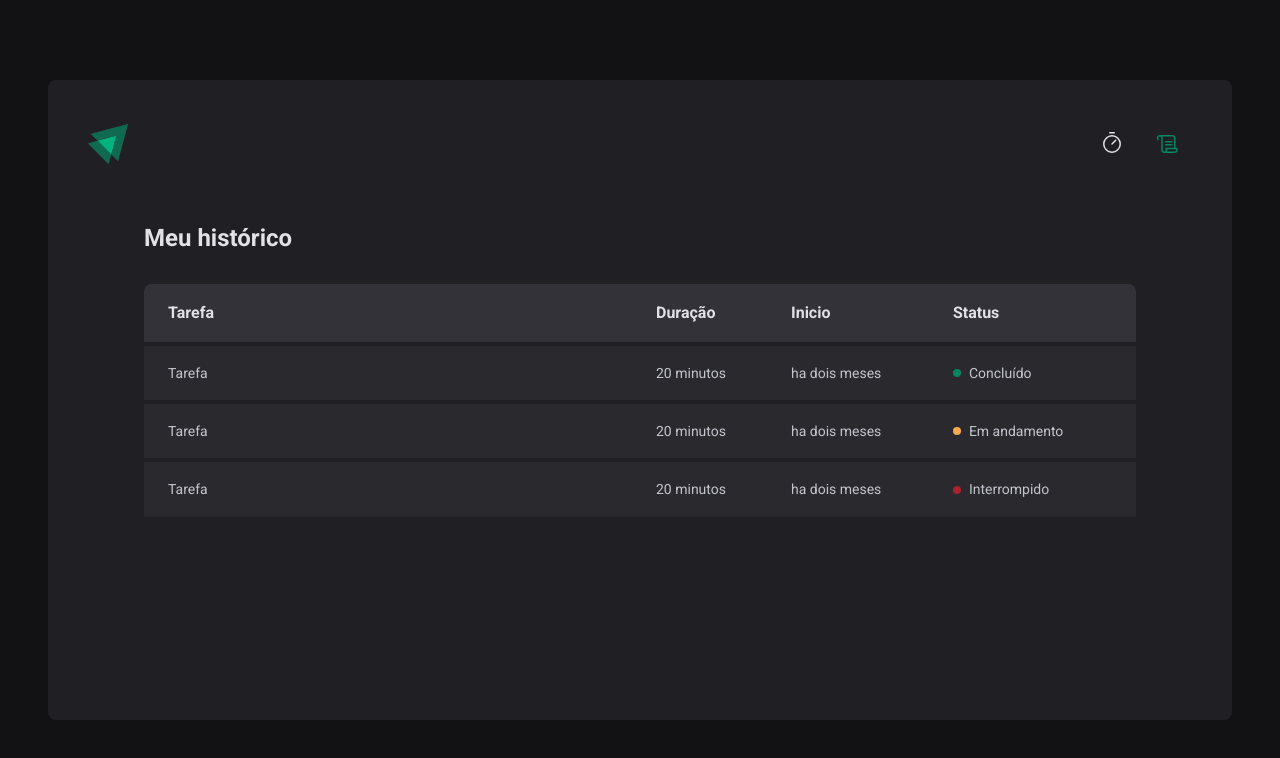
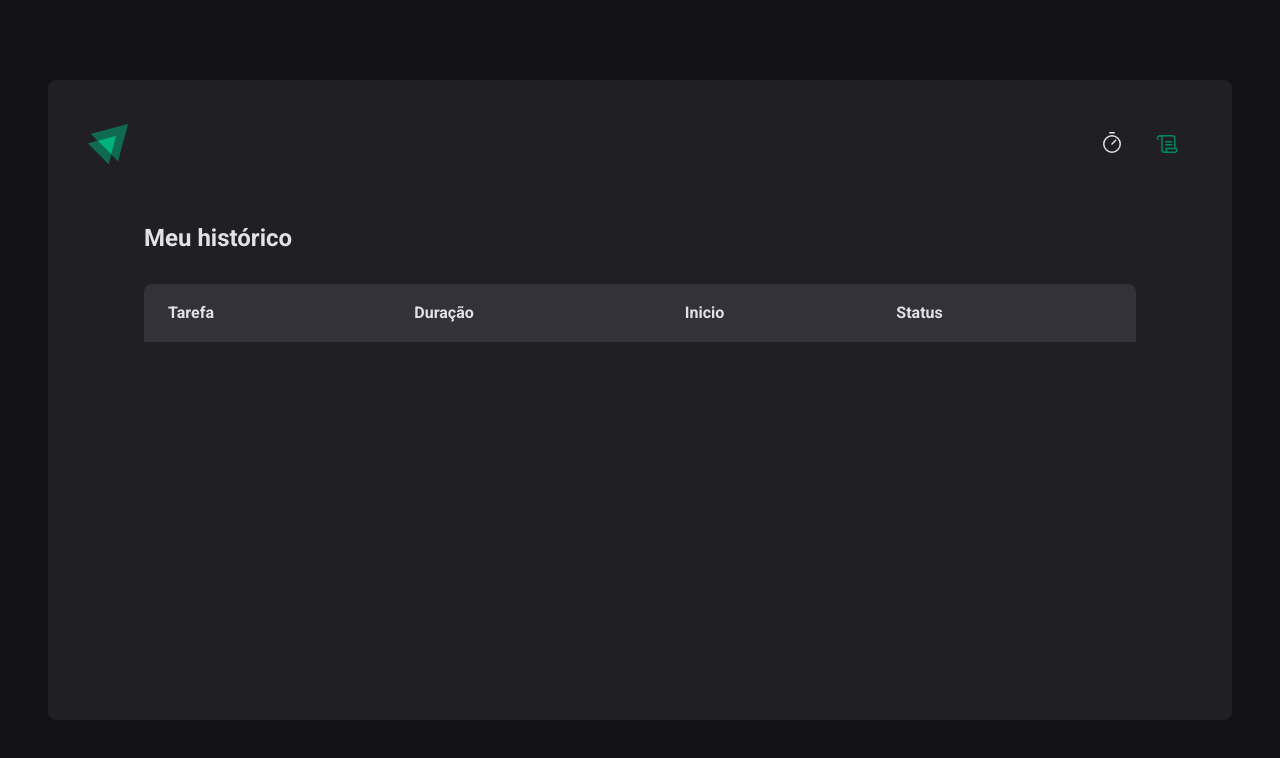
Before and after one commit to franciscovinicios/igniteTimer, a React (Vite) app: page /history in a window 1280 px wide. Shown: the top 758 px of the page. Built offline with nearby package versions, Linux system fonts and the light colour scheme.

Commit message:
creating cycle reducer

```diff
--- a/src/Contexts/CyclesContext.tsx
+++ b/src/Contexts/CyclesContext.tsx
@@ -1,4 +1,4 @@
-import { ReactNode, createContext, useState } from "react";
+import { ReactNode, createContext, useReducer, useState } from "react";
 
 interface CreateCycleData {
   task: string;
@@ -31,7 +31,20 @@
 }
 
 export function CyclesContextProvider({ children }: CycleContextProviderProps) {
-  const [cycles, setCycles] = useState<Cycle[]>([]);
+  const [cycles, dispatch] = useReducer((state: Cycle[], action: any) => {
+    if (action.type === "ADD_NEW_CYCLE") {
+      return [...state, action.payload.newCycle];
+    }
+
+    return state;
+  }, []);
+  // const [cycles, dispatch] = useReducer((state: Cycle[], action: any) => {
+  //   console.log(state);
+  //   console.log(dispatch);
+
+  //   return state;
+  // }, []);
+
   const [activeCycleId, setActiveCycleId] = useState<string | null>(null);
   const [amountSecondsPassed, setAmountSecondsPassed] = useState(0);
 
@@ -42,15 +55,21 @@
   }
 
   function markCurrentCycleAsFinished() {
-    setCycles((state) =>
-      state.map((cycle) => {
-        if (cycle.id === activeCycleId) {
-          return { ...cycle, finishedDate: new Date() };
-        } else {
-          return cycle;
-        }
-      })
-    );
+    dispatch({
+      type: "MARK_CURRENT_CYCLE_AS_FINISHED",
+      payload: {
+        activeCycleId,
+      },
+    });
+    //   setCycles((state) =>
+    //     state.map((cycle) => {
+    //       if (cycle.id === activeCycleId) {
+    //         return { ...cycle, finishedDate: new Date() };
+    //       } else {
+    //         return cycle;
+    //       }
+    //     })
+    //   );
   }
 
   function createNewCycle(data: CreateCycleData) {
@@ -60,23 +79,35 @@
       minutesAmount: data.minutesAmount,
       startDate: new Date(),
     };
-
-    setCycles([...cycles, newCycle]);
+    dispatch({
+      type: "ADD_NEW_CYCLE",
+      payload: {
+        newCycle,
+      },
+    });
+    // setCycles([...cycles, newCycle]);
     setActiveCycleId(newCycle.id);
     setSecondsPassed(0);
   }
 
   function interruptCurrentCycle() {
-    setCycles((state) =>
-      state.map((cycle) => {
-        if (cycle.id === activeCycleId) {
-          return { ...cycle, interruptDate: new Date() };
-        } else {
-          return cycle;
-        }
-      })
-    );
-    setActiveCycleId(null);
+    dispatch({
+      type: "INTERRUPT_CURRENT_CYCLE",
+      payload: {
+        activeCycleId,
+      },
+    });
+
+    // setCycles((state) =>
+    //   state.map((cycle) => {
+    //     if (cycle.id === activeCycleId) {
+    //       return { ...cycle, interruptDate: new Date() };
+    //     } else {
+    //       return cycle;
+    //     }
+    //   })
+    // );
+    // setActiveCycleId(null);
   }
 
   return (
--- a/src/pages/History/index.tsx
+++ b/src/pages/History/index.tsx
@@ -1,6 +1,8 @@
 import { useContext } from "react";
 import { HistoryContainer, HistoryList, Status } from "./style";
 import { CycleContext } from "../../Contexts/CyclesContext";
+import { formatDistanceToNow } from "date-fns";
+import ptBR from "date-fns/locale/pt-BR";
 
 export function History() {
   const { cycles } = useContext(CycleContext);
@@ -18,30 +20,33 @@
             </tr>
           </thead>
           <tbody>
-            <tr>
-              <td>Tarefa</td>
-              <td>20 minutos</td>
-              <td>ha dois meses</td>
-              <td>
-                <Status statusColor="green">Concluído</Status>
-              </td>
-            </tr>
-            <tr>
-              <td>Tarefa</td>
-              <td>20 minutos</td>
-              <td>ha dois meses</td>
-              <td>
-                <Status statusColor="yellow">Em andamento</Status>
-              </td>
-            </tr>
-            <tr>
-              <td>Tarefa</td>
-              <td>20 minutos</td>
-              <td>ha dois meses</td>
-              <td>
-                <Status statusColor="red">Interrompido</Status>
-              </td>
-            </tr>
+            {cycles.map((cycle) => {
+              return (
+                <tr key={cycle.id}>
+                  <td>{cycle.task}</td>
+                  <td>{cycle.minutesAmount} minutos</td>
+                  <td>
+                    {formatDistanceToNow(cycle.startDate, {
+                      addSuffix: true,
+                      locale: ptBR,
+                    })}
+                  </td>
+                  <td>
+                    {cycle.finishedDate && (
+                      <Status statusColor="green">Concluído</Status>
+                    )}
+
+                    {cycle.interruptDate && (
+                      <Status statusColor="red">Interrompido</Status>
+                    )}
+
+                    {!cycle.finishedDate && !cycle.interruptDate && (
+                      <Status statusColor="yellow">Em andamento</Status>
+                    )}
+                  </td>
+                </tr>
+              );
+            })}
           </tbody>
         </table>
       </HistoryList>
```
